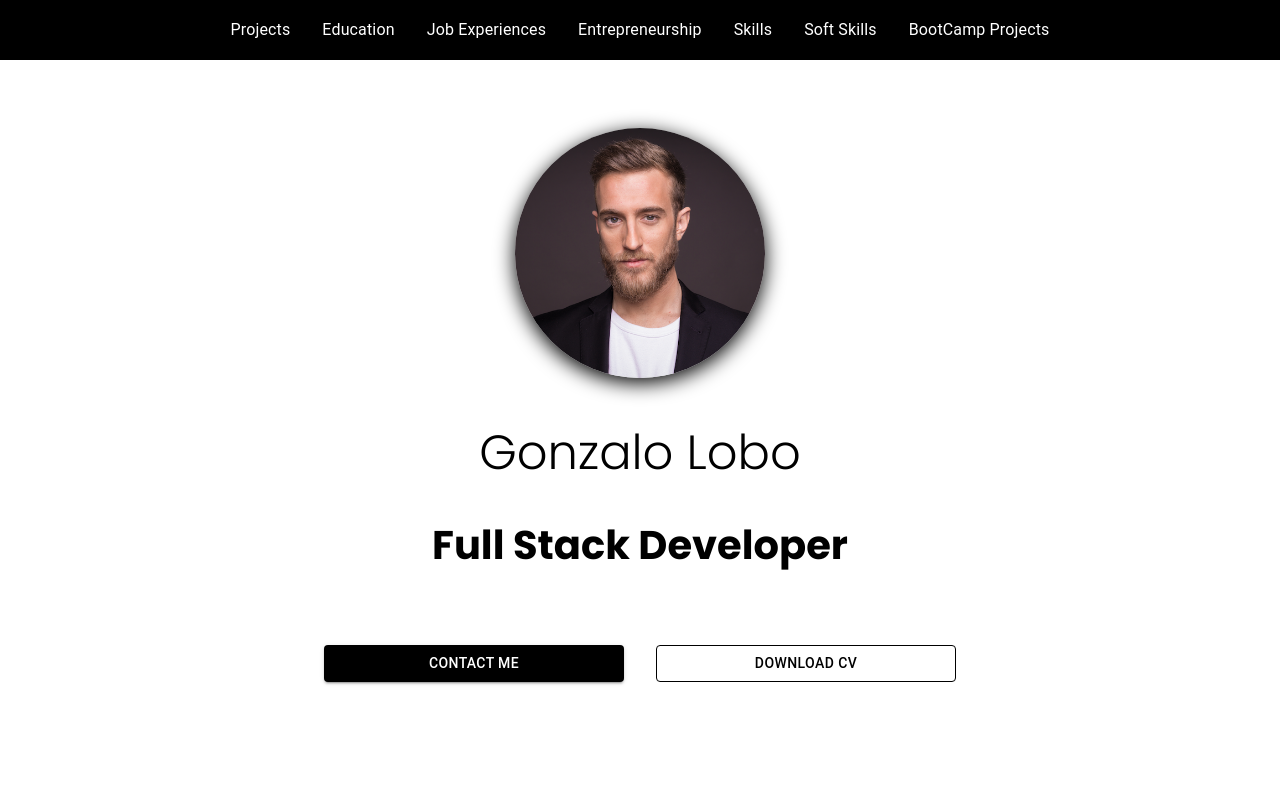
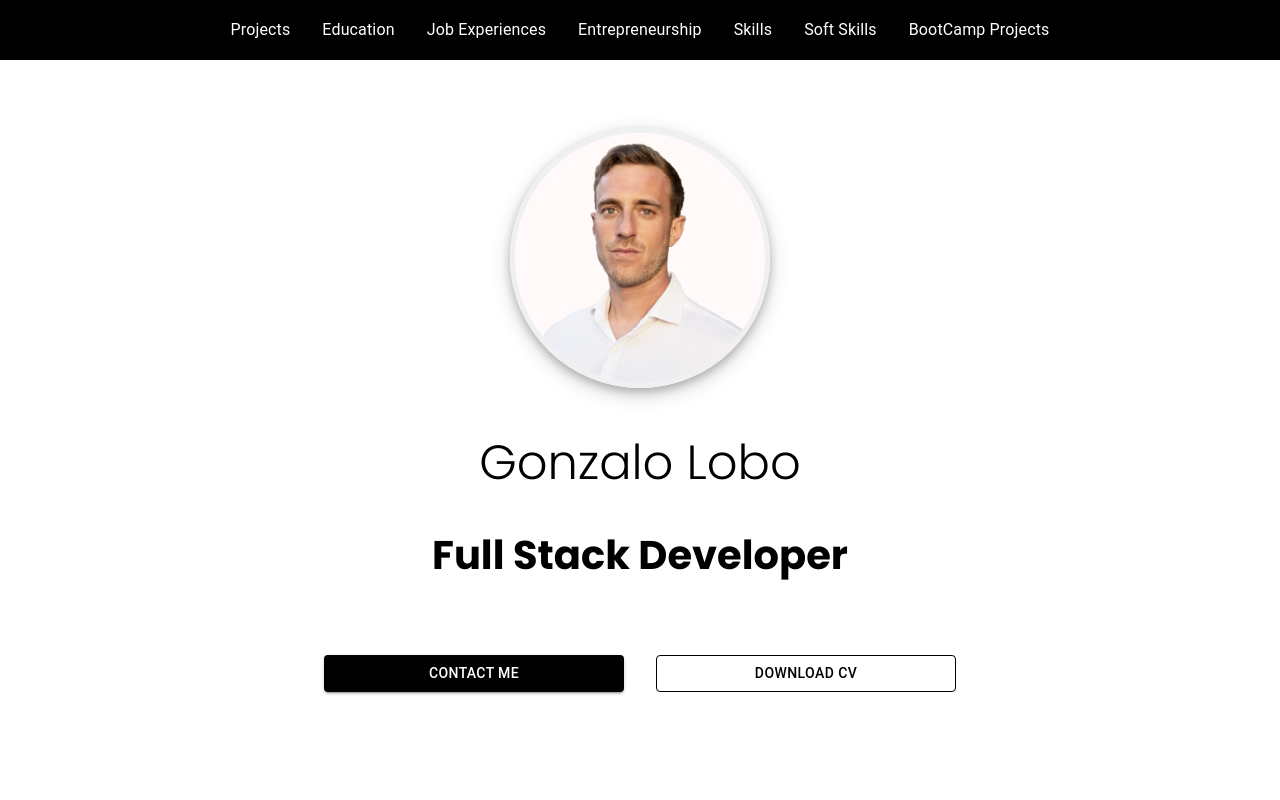
Before and after one commit to Macumba45/GonzaloLoboCv, a React (Create React App) app: page / in a window 1280 px wide. Shown: the top 800 px of the page. Built offline with nearby package versions, Linux system fonts and the light colour scheme.

Commit message:
new pic profile and Cv

```diff
--- a/src/components/ButtonCV/index.tsx
+++ b/src/components/ButtonCV/index.tsx
@@ -10,7 +10,7 @@ const ButtonCV: FC<Props> = ({ title }) => {
     const handleDownloadCV = () => {
         const link = document.createElement('a')
         link.href = PDF // Reemplaza con la URL de tu archivo PDF
-        link.download = 'GONZALOLOBOCV.pdf' // Nombre del archivo descargado
+        link.download = 'GONZALOLOBOCVFULLSTACK.pdf' // Nombre del archivo descargado
         link.click()
     }
 
--- a/src/components/Myself/index.tsx
+++ b/src/components/Myself/index.tsx
@@ -12,10 +12,9 @@ import {
 } from './styles'
 import HoverMotion from '../../animations/hover'
 import AnimatedSideTitle from '../../animations/AnimatedTitlesSide'
-import AnimatedSideTitle2 from '../../animations/AnimatedTitlesSide2'
 import ButtonContacto from '../ButtonContacto'
 import ButtonCV from '../ButtonCV'
-const picture = require('../../assets/yo1.png')
+const picture = require('../../assets/yo1.jpg')
 
 const MySelfComp: FC = () => {
     return (
--- a/src/components/Myself/styles.ts
+++ b/src/components/Myself/styles.ts
@@ -3,7 +3,6 @@ import styled from 'styled-components'
 export const MainContainer = styled.div`
     display: flex;
     flex-direction: column;
-
     width: 100%;
     height: 900px;
     z-index: 9999;
@@ -24,7 +23,9 @@ export const Picture = styled.img`
     height: 250px;
     background-size: cover;
     object-fit: cover;
-    box-shadow: 0px 5px 20px black;
+    border: 5px solid #f0f0f0;
+    box-shadow: 0 4px 8px rgba(0, 0, 0, 0.2),
+                0 6px 20px rgba(0, 0, 0, 0.19);
 `
 
 export const NameContainer = styled.div`
```
Also changed, not shown: src/assets/yo1.jpg (added), 1 other file (tests, documents, lock files or other folders).
